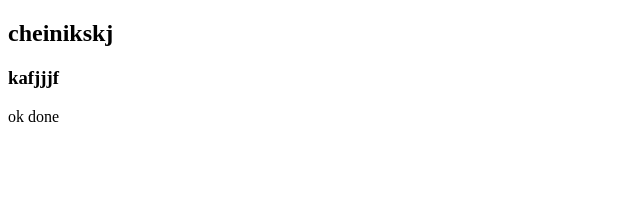
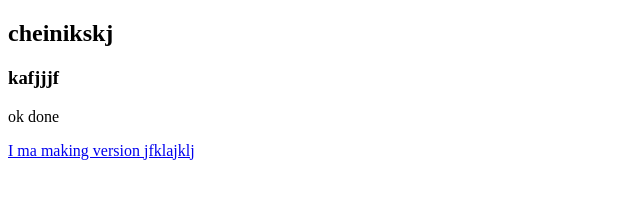
Before and after one commit to Shahid0Dev/repo1, a plain HTML site: page index.html in a window 1280 px wide. Shown: the whole page, without its empty margins (0-640 px from the left). Drawn offline with Linux system fonts and the light colour scheme.

Commit message:
ancher 2

```diff
--- a/index.html
+++ b/index.html
@@ -12,5 +12,7 @@
     <h2>cheinikskj</h2>
     <h3>kafjjjf</h3>
     <p>ok done</p>
+    <a href="sdfa">I ma making version </a>
+    <a href="sfs">jfklajklj</a>
 </body>
 </html>
```
